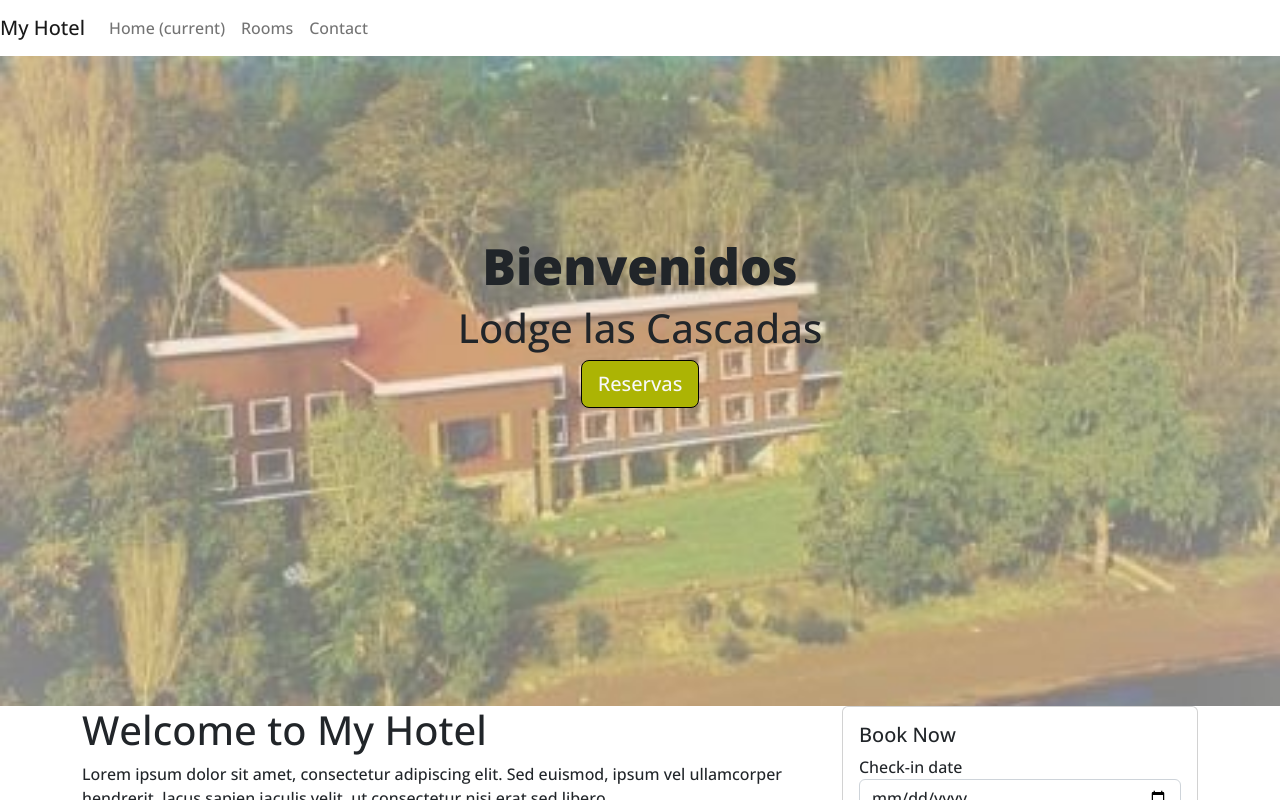
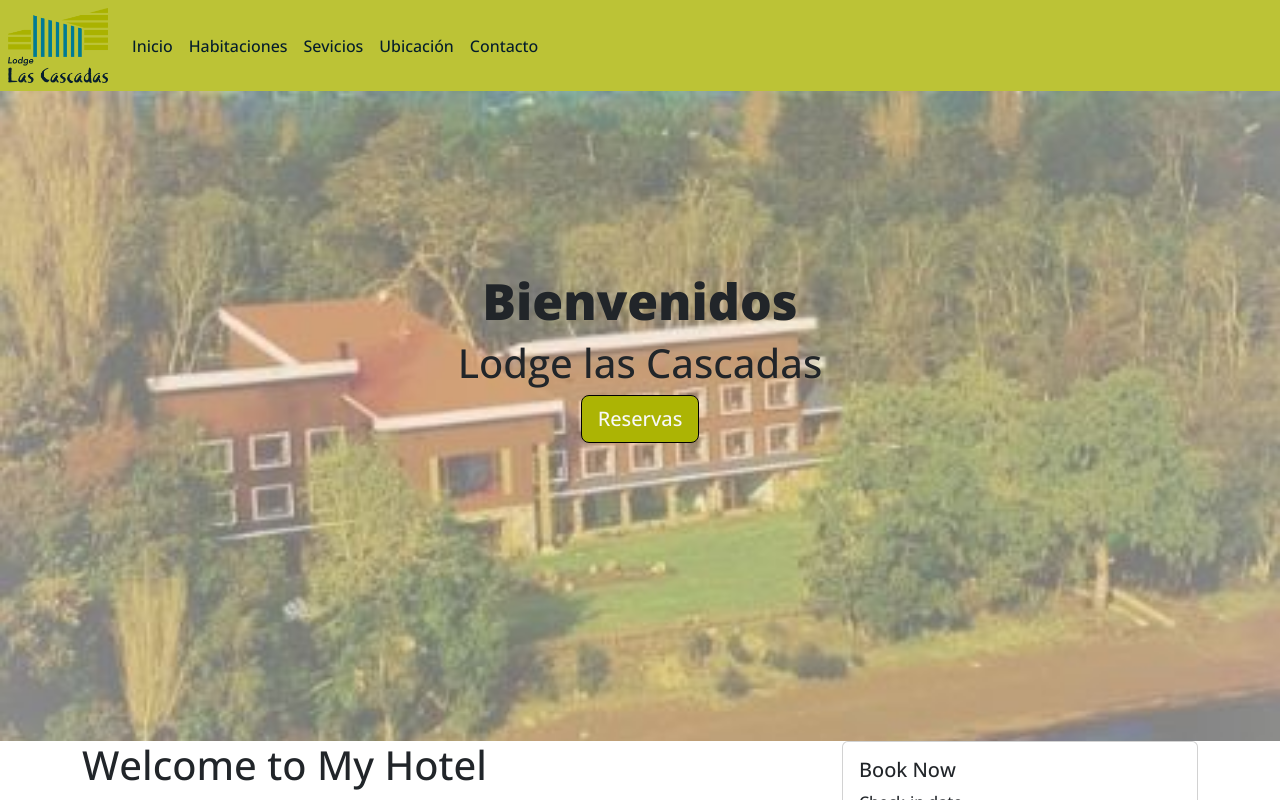
Before and after one commit to rquinterosv/V2_Lodge, a React (Create React App) app: page / in a window 1280 px wide. Shown: the top 800 px of the page. Built offline with nearby package versions, Linux system fonts and the light colour scheme.

Commit message:
Navbar - first proposal

```diff
--- a/src/App.css
+++ b/src/App.css
@@ -1,4 +1,3 @@
-
 /*
 Colors
   #acb404: Green
@@ -26,9 +25,18 @@ Fonts: Open Sans 300;500;800
 }
 
 h1 {
-  font-weight: 500
+  font-weight: 800;
+  font-size: 50px;
 }
 
+/* Navbar */
+nav {
+  background-color: rgba(172, 180, 4, 0.8);
+}
+
+.navbar-nav .nav-item .nav-link{
+  color:#041c2c;
+}
 
 /* Hero Section */
 .jumbotron {
--- a/src/components/Navbar.js
+++ b/src/components/Navbar.js
@@ -1,24 +1,36 @@
 import React from 'react';
 import 'bootstrap/dist/css/bootstrap.min.css';
 import 'bootstrap/dist/js/bootstrap.js';
+import logo from '../img/logo.png'
+import '../App.css';
 
 function Navbar() {
   return (
-    <nav className="navbar navbar-expand-lg">
-        <a className="navbar-brand" href="#">My Hotel</a>
-        <button className="navbar-toggler" type="button" data-bs-toggle="collapse" data-bs-target="#navbarNav" aria-controls="navbarNav" aria-expanded="false" aria-label="Toggle navigation">
+    <nav className="navbar navbar-expand-lg d-flex justify-content-between p-2">
+        <div>
+          <a className="navbar-brand" href="#">
+            <img src={logo} width="100px" alt=""></img>
+          </a>
+        </div>
+        <button className="navbar-toggler btn-custom" type="button" data-bs-toggle="collapse" data-bs-target="#navbarNav" aria-controls="navbarNav" aria-expanded="false" aria-label="Toggle navigation">
           <span className="navbar-toggler-icon"></span>
         </button>
         <div className="collapse navbar-collapse" id="navbarNav">
           <ul className="navbar-nav">
               <li className="nav-item active">
-            <a className="nav-link" href="#">Home <span className="sr-only">(current)</span></a>
+              <a className="nav-link" href="#">Inicio</a>
               </li>
               <li className="nav-item">
-            <a className="nav-link" href="#">Rooms</a>
+              <a className="nav-link" href="#">Habitaciones</a>
               </li>
               <li className="nav-item">
-            <a className="nav-link" href="#">Contact</a>
+              <a className="nav-link" href="#">Sevicios</a>
+              </li>
+              <li className="nav-item">
+              <a className="nav-link" href="#">Ubicación</a>
+              </li>
+              <li className="nav-item">
+              <a className="nav-link" href="#">Contacto</a>
               </li>
           </ul>
         </div>
```
Also changed, not shown: src/img/logo.png (added). Lines whose indentation alone changed are shown as unchanged.
